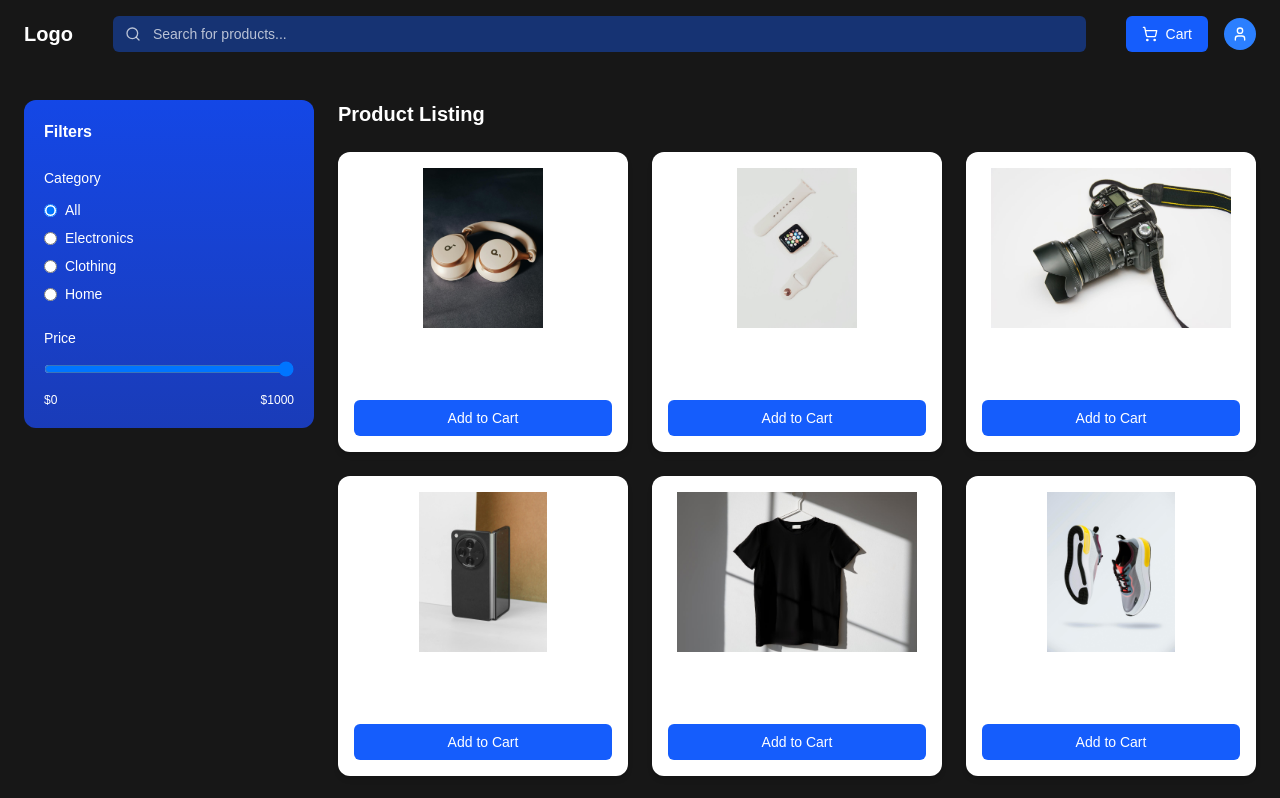
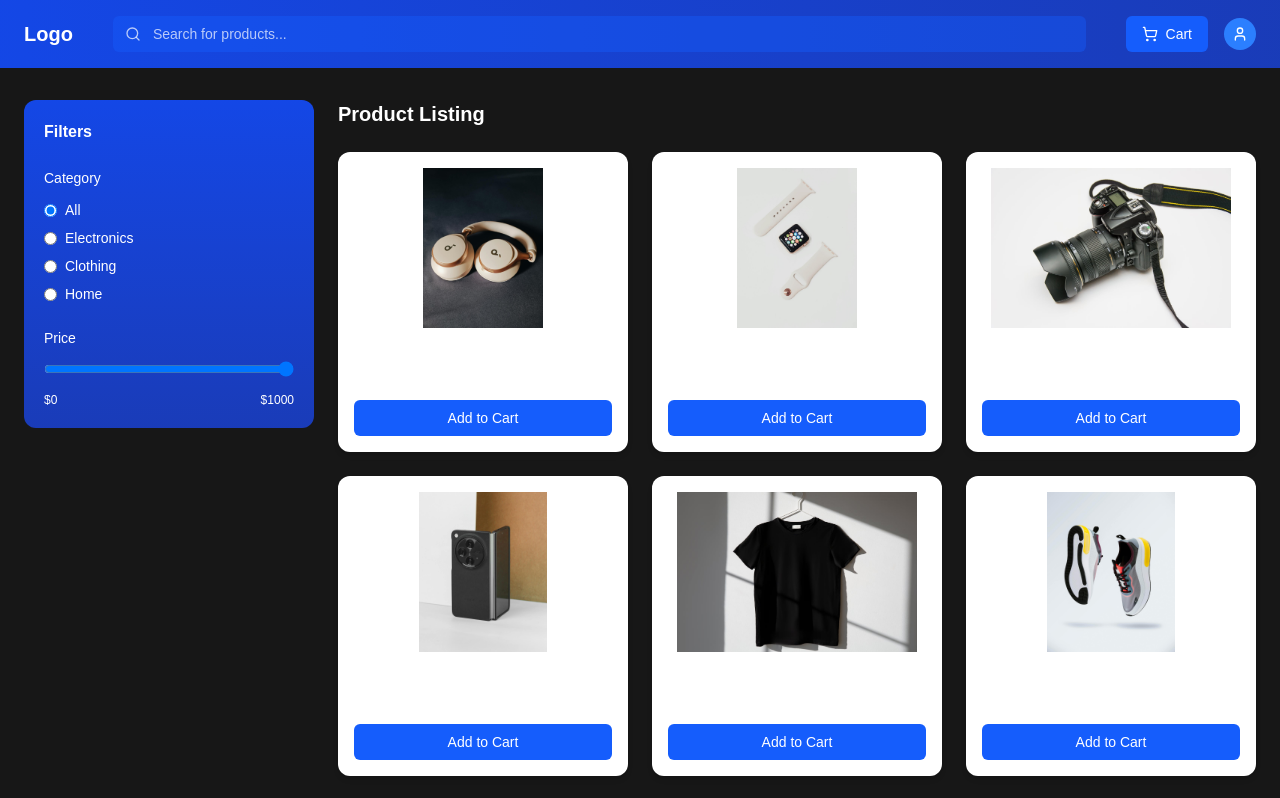
Before and after one commit to sujalahuja01/whatbytes-assignment, a Next.js app: page / in a window 1280 px wide. Shown: the top 798 px of the page. Built offline with nearby package versions, Linux system fonts and the light colour scheme.

Commit message:
implement search filtering via header input

```diff
--- a/app/layout.tsx
+++ b/app/layout.tsx
@@ -27,7 +27,6 @@ export default function RootLayout({
   return (
     <html lang="en">
       <body className="min-h-screen ">
-        <Header />
         <main>{children}</main>
         <Footer />
       </body>
--- a/app/page.tsx
+++ b/app/page.tsx
@@ -1,8 +1,9 @@
 "use client";
 
 import { useState } from "react";
+import Header from "@/components/Header";
+import Filters from "@/components/Filters";
 import ProductCard from "@/components/ProductCard";
-import Filters from "@/components/Filters";
 import { products } from "@/data/products";
 
 type Category = "all" | "electronics" | "clothing" | "home";
@@ -10,16 +11,25 @@ type Category = "all" | "electronics" | "clothing" | "home";
 export default function Home() {
   const [category, setCategory] = useState<Category>("all");
   const [price, setPrice] = useState(1000);
+  const [search, setSearch] = useState("");
 
   const filteredProducts = products.filter((product) => {
     const categoryMatch = category === "all" || product.category === category;
 
     const priceMatch = product.price <= price;
 
-    return categoryMatch && priceMatch;
+    const searchMatch = product.title
+      .toLowerCase()
+      .split(" ")
+      .some((word) => word.startsWith(search.toLowerCase()));
+
+    return categoryMatch && priceMatch && searchMatch;
   });
 
   return (
+    <>
+      <Header search={search} setSearch={setSearch} />
+
       <div className="max-w-7xl mx-auto px-6 py-8 grid grid-cols-12 gap-6">
         <aside className="col-span-12 lg:col-span-3">
           <Filters
@@ -44,5 +54,6 @@ export default function Home() {
           )}
         </section>
       </div>
+    </>
   );
 }
--- a/components/Header.tsx
+++ b/components/Header.tsx
@@ -1,24 +1,36 @@
-import { ShoppingCart, Search, User } from "lucide-react";
+"use client";
 
-export default function Header() {
+import { Search, ShoppingCart, User } from "lucide-react";
+
+type HeaderProps = {
+  search: string;
+  setSearch: (value: string) => void;
+};
+
+export default function Header({ search, setSearch }: HeaderProps) {
   return (
-    <header className="">
-      <div className="max-w-7xl mx-auto px-6 py-4 flex items-center justify-between">
+    <header className="bg-gradient-to-r from-blue-700 to-blue-800">
+      <div className="max-w-7xl mx-auto px-6 py-4 flex items-center justify-between text-white">
+        {/* Logo */}
         <div className="text-xl font-bold">Logo</div>
 
+        {/* Search */}
         <div className="flex-1 mx-10">
           <div className="relative">
             <Search className="absolute left-3 top-2.5 h-4 w-4 text-white/70" />
             <input
               type="text"
               placeholder="Search for products..."
+              value={search}
+              onChange={(e) => setSearch(e.target.value)}
               className="w-full rounded-md bg-blue-600/40 placeholder-white/70 text-sm px-10 py-2 focus:outline-none"
             />
           </div>
         </div>
 
+        {/* Right actions */}
         <div className="flex items-center gap-4">
-          <button className="bg-blue-600 hover:bg-blue-500 px-4 py-2 rounded-md flex items-center gap-2 text-sm">
+          <button className="bg-blue-600 px-4 py-2 rounded-md flex items-center gap-2 text-sm">
             <ShoppingCart className="h-4 w-4" />
             Cart
           </button>
```
Lines whose indentation alone changed are shown as unchanged.
